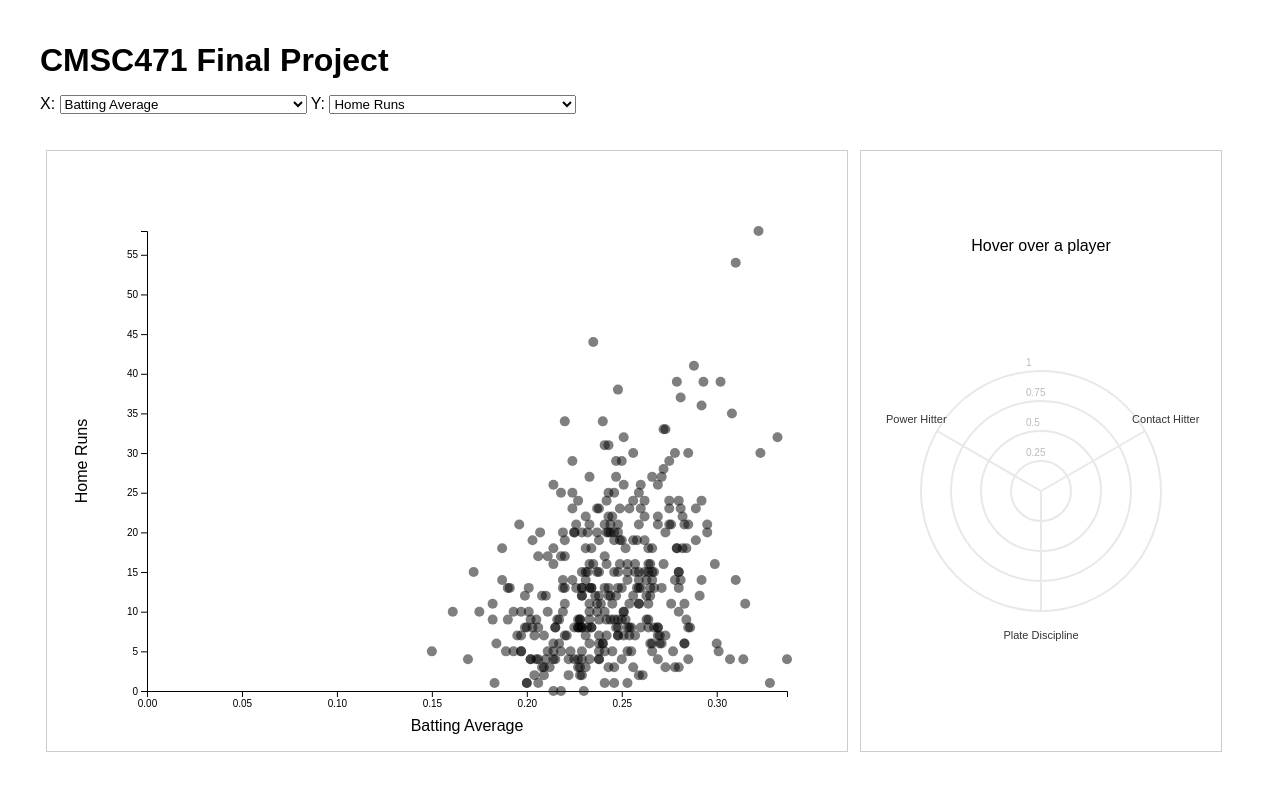
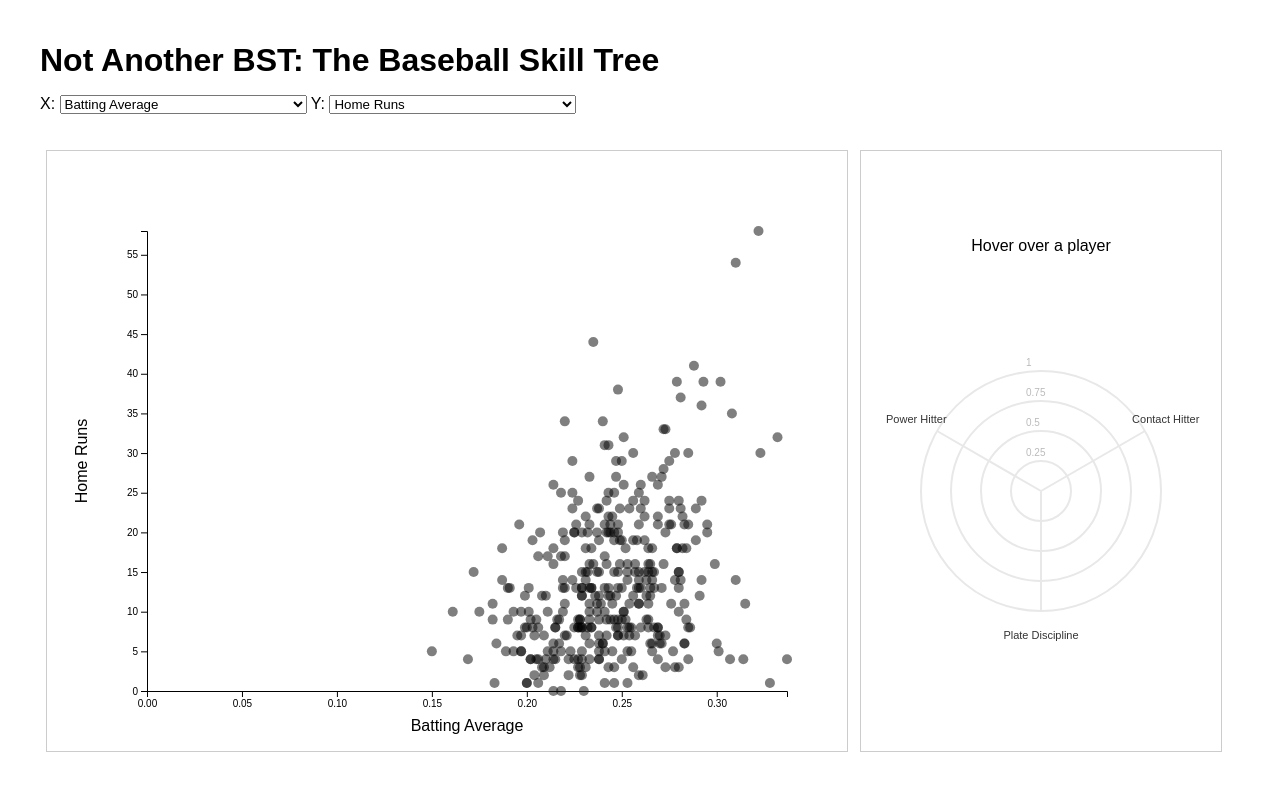
Before and after one commit to 267/cmsc471-final, a plain HTML site: page index.html in a window 1280 px wide. Drawn offline with nearby package versions, Linux system fonts and the light colour scheme.

Commit message:
update title

```diff
--- a/index.html
+++ b/index.html
@@ -4,14 +4,14 @@
 <head>
   <meta charset="UTF-8">
   <meta name="viewport" content="width=device-width, initial-scale=1.0">
-  <title>CMSC471 Final Project</title>
+  <title>Not Another BST: The Baseball Skill Tree</title>
   <link rel="stylesheet" href="css/styles.css">
 </head>
 
 <body>
   <div id="tooltip" style="display: none"></div>
   <div class="container">
-    <h1>CMSC471 Final Project</h1>
+    <h1>Not Another BST: The Baseball Skill Tree</h1>
     <div id="controls">
       X: <select id="xVariable" class="variable"></select>
       Y: <select id="yVariable" class="variable"></select>
```
